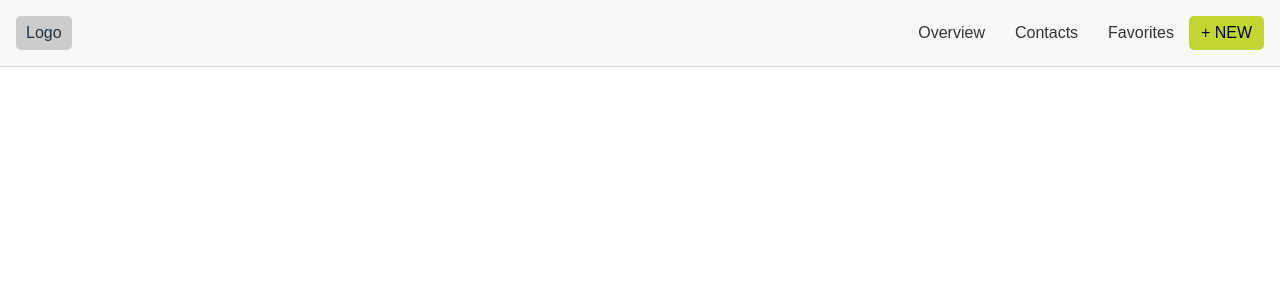
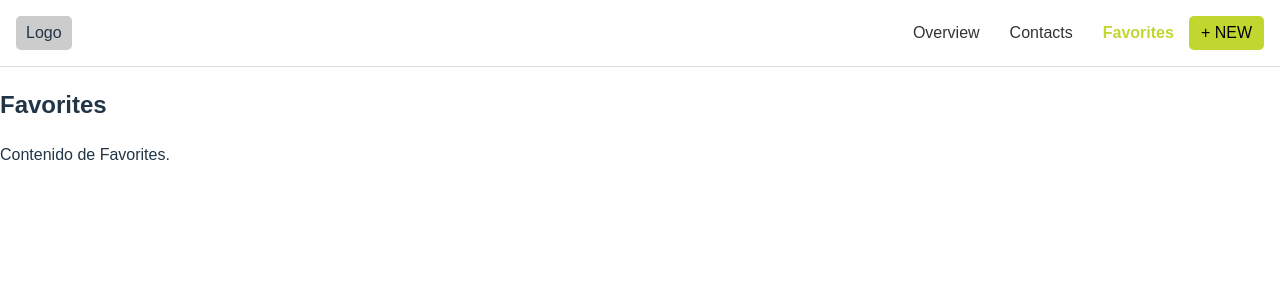
Before and after one commit to fabo0822/contacts-web-app, a React (Vite) app: page / in a window 1280 px wide. Shown: the top 300 px of the page. Built offline with nearby package versions, Linux system fonts and the light colour scheme.

Commit message:
feat: :sparkles: make tabs interactive
make tabs interactive with state and display basic sections

```diff
--- a/src/App.css
+++ b/src/App.css
@@ -14,7 +14,6 @@
   display: flex; /* Hace que los elementos se alineen horizontalmente. */
   align-items: center; /* Centra verticalmente los elementos. */
   justify-content: space-between; /* Espacia logo, tabs y botón. */
-  background-color: #f8f8f8; /* Fondo claro como en la imagen. */
   padding: 2vh;
   border-bottom: 1px solid #ddd; /* Línea inferior sutil. */
 }
@@ -40,7 +39,7 @@
 }
 
 .tabs li:hover {
-  color: #c1d72f; /* Verde al hover, como interactivo. */
+  color: #ccc; /* Gris al hover, como interactivo. */
 }
 
 .new-button {
@@ -56,3 +55,20 @@
   background-color: white; /* Oscurece al hover. */
   color: #c1d72f;
 }
+
+/* Resaltar la pestaña activa. */
+.tabs li {
+  margin: 0 15px;
+  cursor: pointer;
+  color: #333;
+}
+
+.tabs li.active {
+  color: #c1d72f; /* Verde para la pestaña activa. */
+  font-weight: bold;
+}
+
+/* Estilos básicos para las secciones. */
+h2 {
+  margin-top: 20px;
+}
--- a/src/App.jsx
+++ b/src/App.jsx
@@ -1,10 +1,17 @@
 import './App.css';
-import Navbar from './components/Navbar'; // Importamos el nuevo componente.
+import { useState } from 'react';
+import Navbar from './components/navbar';
 
 function App() {
+  const [activeTab, setActiveTab] = useState('Favorites'); // Estado en App.
+
   return (
     <div className="App">
-      <Navbar /> {/* Aquí insertamos el navbar. */}
+      <Navbar activeTab={activeTab} setActiveTab={setActiveTab} />
+      {/* Mostramos la sección según la pestaña activa. */}
+      {activeTab === 'Overview' && <div><h2>Overview</h2><p>Contenido de Overview.</p></div>}
+      {activeTab === 'Contacts' && <div><h2>Contacts</h2><p>Contenido de Contacts.</p></div>}
+      {activeTab === 'Favorites' && <div><h2>Favorites</h2><p>Contenido de Favorites.</p></div>}
     </div>
   );
 }
--- a/src/components/navbar.jsx
+++ b/src/components/navbar.jsx
@@ -1,19 +1,32 @@
 // Este es un componente separado para el navbar. En React, dividimos la UI en piezas pequeñas para reutilizarlas.
+// Recibimos activeTab y setActiveTab como props desde el componente padre.
 
-function Navbar() {
+import { useState } from 'react';
+
+function Navbar({ activeTab, setActiveTab }) {
   return (
     <nav className="navbar">
-      {/* Logo: Usamos un div simple con fondo gris para simular el logo triangular. */}
       <div className="logo">Logo</div>
-
-      {/* Pestañas: Usamos una lista <ul> para las opciones. */}
       <ul className="tabs">
-        <li>Overview</li>
-        <li>Contacts</li>
-        <li>Favorites</li>
+        <li
+          className={activeTab === 'Overview' ? 'active' : ''}
+          onClick={() => setActiveTab('Overview')}
+        >
+          Overview
+        </li>
+        <li
+          className={activeTab === 'Contacts' ? 'active' : ''}
+          onClick={() => setActiveTab('Contacts')}
+        >
+          Contacts
+        </li>
+        <li
+          className={activeTab === 'Favorites' ? 'active' : ''}
+          onClick={() => setActiveTab('Favorites')}
+        >
+          Favorites
+        </li>
       </ul>
-
-      {/* Botón + NEW: Un botón simple con clase para estilo verde. */}
       <button className="new-button">+ NEW</button>
     </nav>
   );
```
